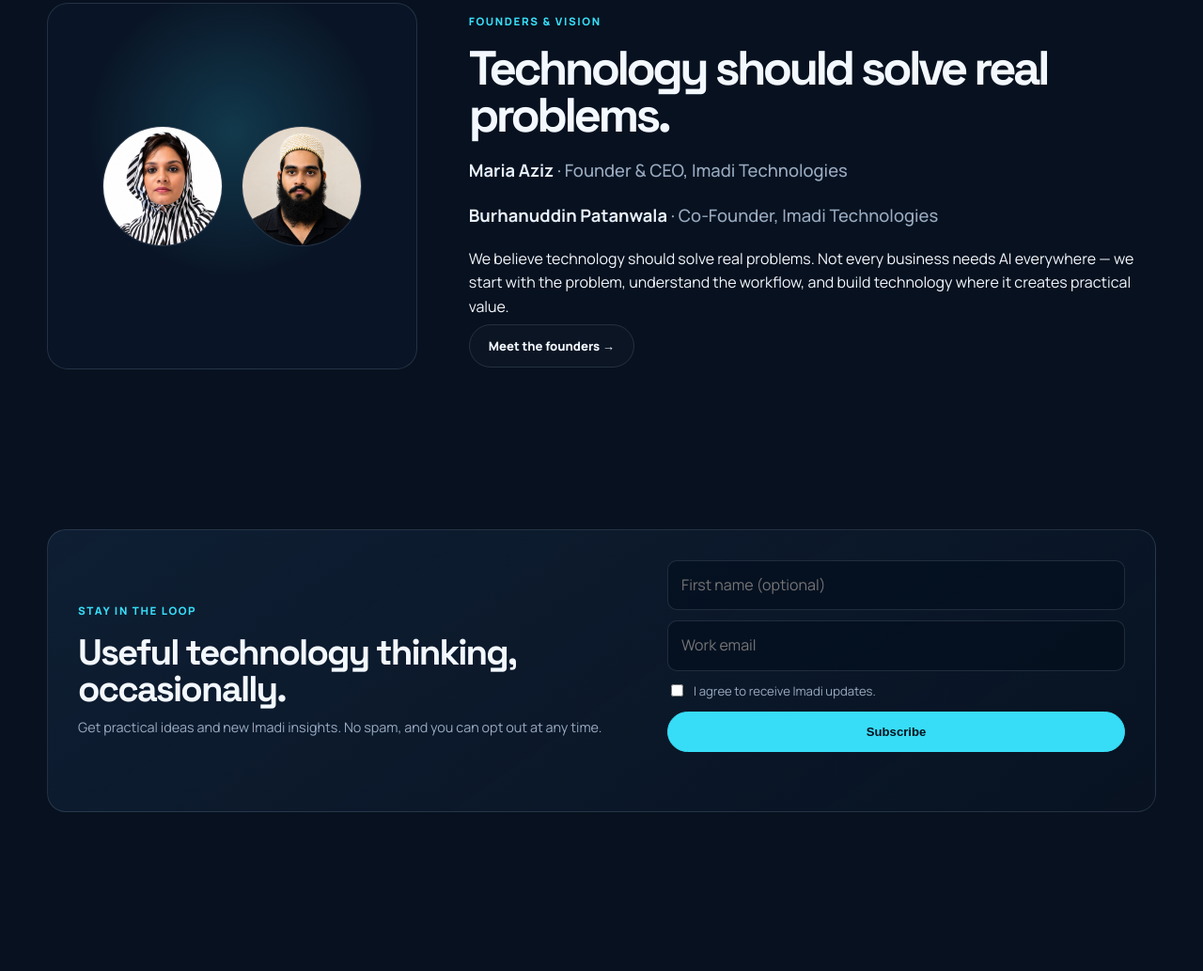
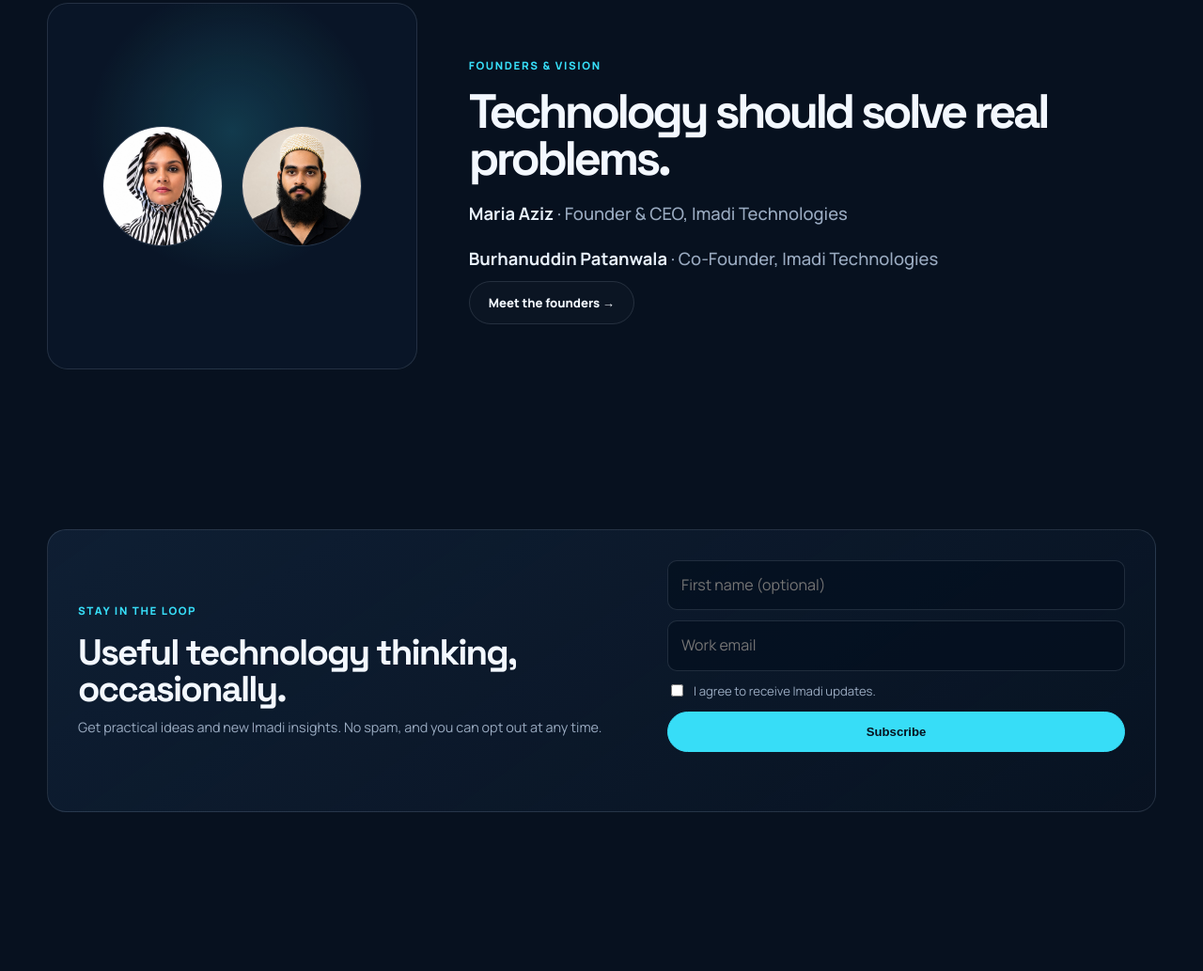
Before and after one commit to burhanuddinpatanwala675-coder/imadi-platform, a website: page public/index.html in a window 1280 px wide. Shown: the part 3344-4377 px from the top of the page at 94% size. Drawn offline with Linux system fonts and the light colour scheme; no server answers.

Commit message:
Remove founder quote duplicated between homepage and About page

```diff
--- a/public/index.html
+++ b/public/index.html
@@ -361,7 +361,6 @@
                         <h2>Technology should solve real problems.</h2>
                         <p class="founder-name">Maria Aziz <span>· Founder & CEO, Imadi Technologies</span></p>
                         <p class="founder-name">Burhanuddin Patanwala <span>· Co-Founder, Imadi Technologies</span></p>
-                        <p>We believe technology should solve real problems. Not every business needs AI everywhere — we start with the problem, understand the workflow, and build technology where it creates practical value.</p>
                         <a class="btn" href="/about/">Meet the founders →</a>
                     </div>
                 </div>
```
